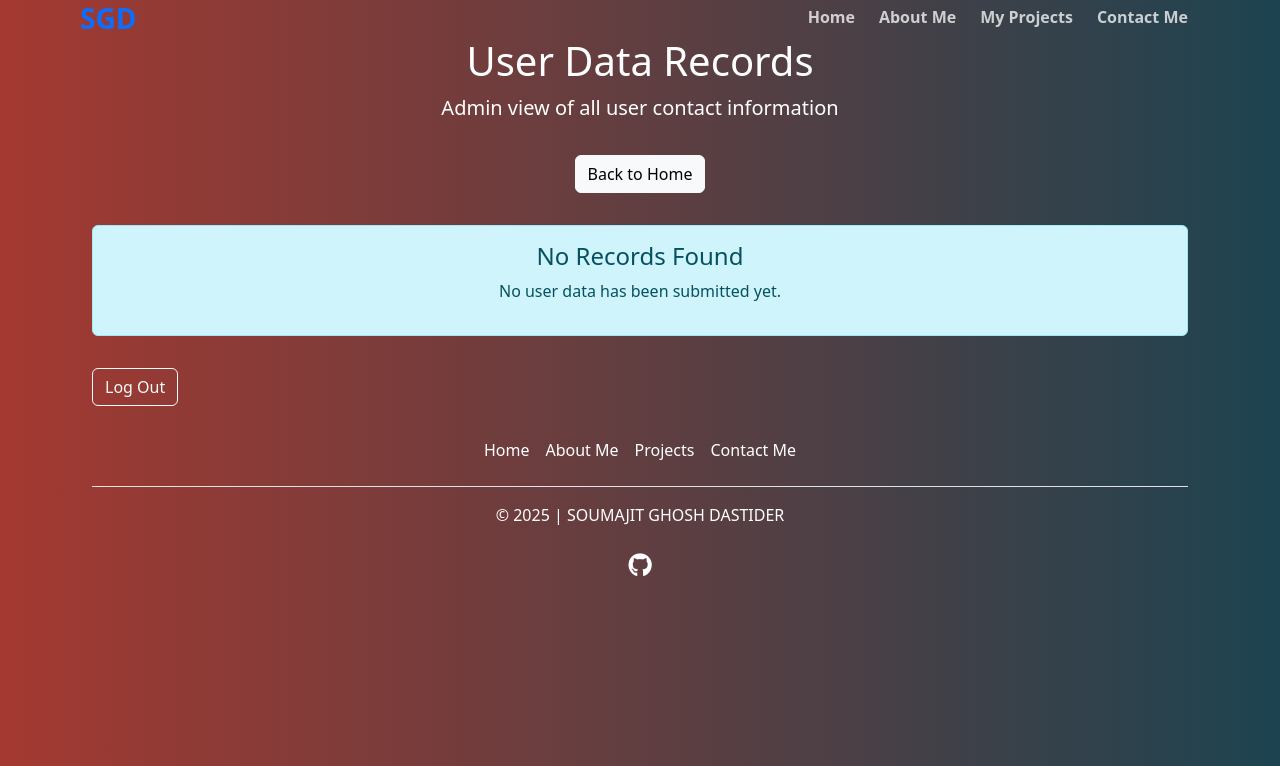
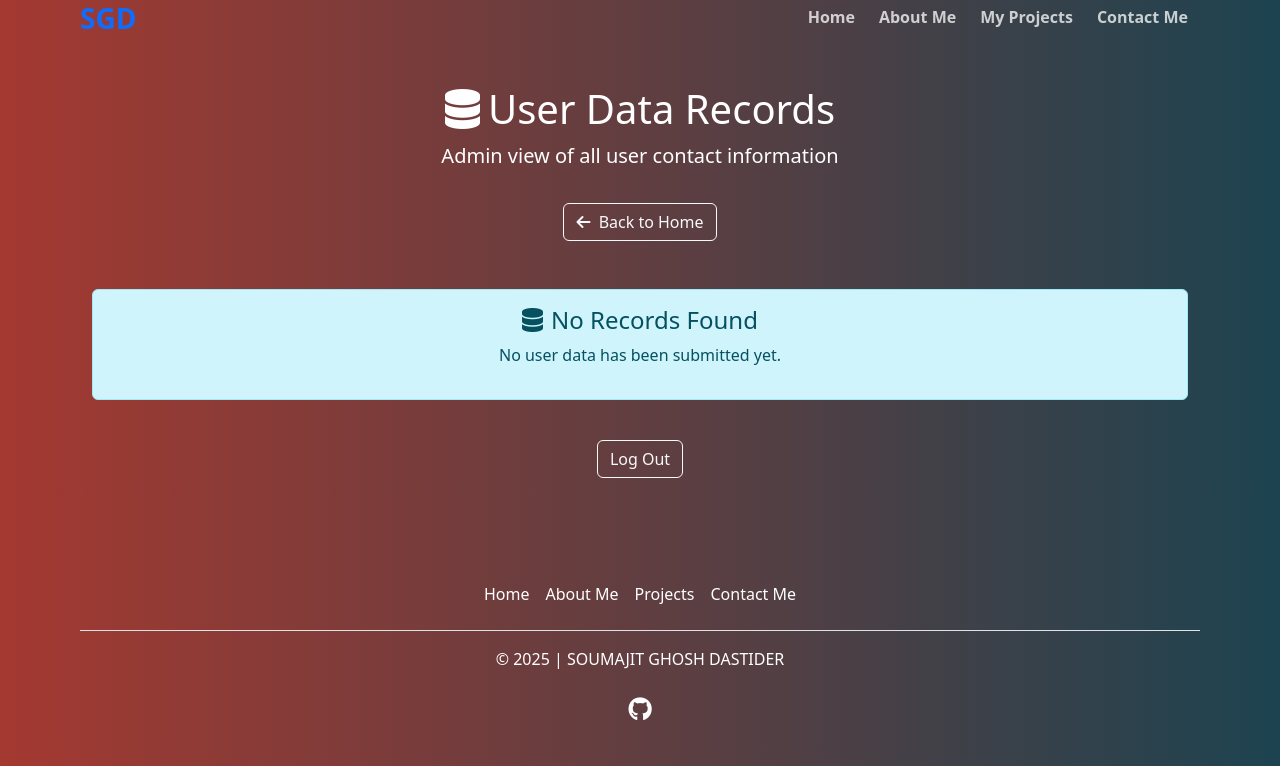
Before and after one commit to Xenon0117/Portfolio, a Flask app: page /view in a window 1280 px wide. Shown: the part 15-781 px from the top of the page. Run offline with Flask 3, Linux system fonts and the light colour scheme; the visitor is signed in with stand-in values (Sample User, id 1).

Commit message:
Update view.html

```diff
--- a/templates/view.html
+++ b/templates/view.html
@@ -1,21 +1,19 @@
 {% extends 'base.html' %}
 {% block title %}Admin View - User Data{% endblock %}
 {% block content %}
-<body>
-    <div class="container">
-        <div class="admin-header">
-            <h1><i class="bi bi-database"></i> User Data Records</h1>
+<div class="container py-5">
+    <div class="admin-header text-center mb-5">
+        <h1><i class="fas fa-database me-2"></i>User Data Records</h1>
         <p class="lead">Admin view of all user contact information</p>
-            <a href="{{ url_for('index') }}" class="btn btn-light mt-3">
-                <i class="bi bi-arrow-left"></i> Back to Home
+        <a href="{{ url_for('index') }}" class="btn btn-outline-light mt-3">
+            <i class="fas fa-arrow-left me-1"></i> Back to Home
         </a>
     </div>
 
-        <div class="table-container">
     {% if data %}
     <div class="table-responsive">
-                <table class="table table-striped table-hover">
-                    <thead class="table-dark">
+        <table class="table table-dark table-hover align-middle">
+            <thead>
                 <tr>
                     <th>ID</th>
                     <th>Name</th>
@@ -30,25 +28,27 @@
                     <td>{{ item.name }}</td>
                     <td>{{ item.email }}</td>
                     <td>
-                                <button class="btn btn-sm btn-info" data-bs-toggle="modal" data-bs-target="#detailModal{{ item.id }}">
-                                    <i class="bi bi-eye"></i> View
+                        <button class="btn btn-sm btn-info" data-bs-toggle="modal"
+                            data-bs-target="#detailModal{{ item.id }}">
+                            <i class="fas fa-eye"></i> View
                         </button>
-                                <!-- Modal for each record -->
+                        <!-- Modal -->
                         <div class="modal fade" id="detailModal{{ item.id }}" tabindex="-1">
                             <div class="modal-dialog">
-                                        <div class="modal-content">
+                                <div class="modal-content bg-darker text-light">
                                     <div class="modal-header">
                                         <h5 class="modal-title">User Details</h5>
-                                                <button type="button" class="btn-close" data-bs-dismiss="modal"></button>
+                                        <button type="button" class="btn-close btn-close-white"
+                                            data-bs-dismiss="modal"></button>
                                     </div>
                                     <div class="modal-body">
                                         <p><strong>ID:</strong> {{ item.id }}</p>
                                         <p><strong>Name:</strong> {{ item.name }}</p>
                                         <p><strong>Email:</strong> {{ item.email }}</p>
-                                                <p><strong>Record Created:</strong> Admin view</p>
                                     </div>
                                     <div class="modal-footer">
-                                                <button type="button" class="btn btn-secondary" data-bs-dismiss="modal">Close</button>
+                                        <button type="button" class="btn btn-secondary"
+                                            data-bs-dismiss="modal">Close</button>
                                     </div>
                                 </div>
                             </div>
@@ -61,10 +61,13 @@
     </div>
     {% else %}
     <div class="alert alert-info text-center">
-                <h4><i class="bi bi-database-exclamation"></i> No Records Found</h4>
+        <h4><i class="fas fa-database me-2"></i>No Records Found</h4>
         <p>No user data has been submitted yet.</p>
     </div>
     {% endif %}
+
+    <div class="text-center mt-4">
+        <a href="{{ url_for('logout') }}" class="btn btn-outline-light">Log Out</a>
     </div>
-        <a href="{{url_for('logout')}}"><button type="button" class="btn btn-outline-light">Log Out</button></a>
+</div>
 {% endblock %}
```
Lines whose indentation alone changed are shown as unchanged.
